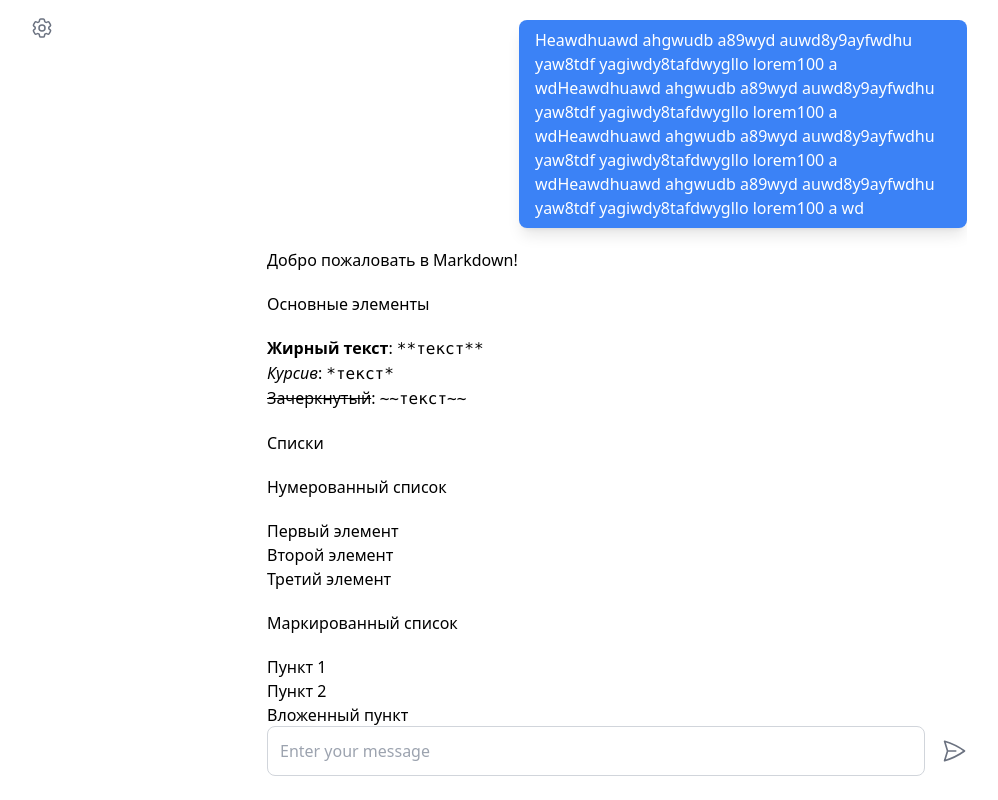
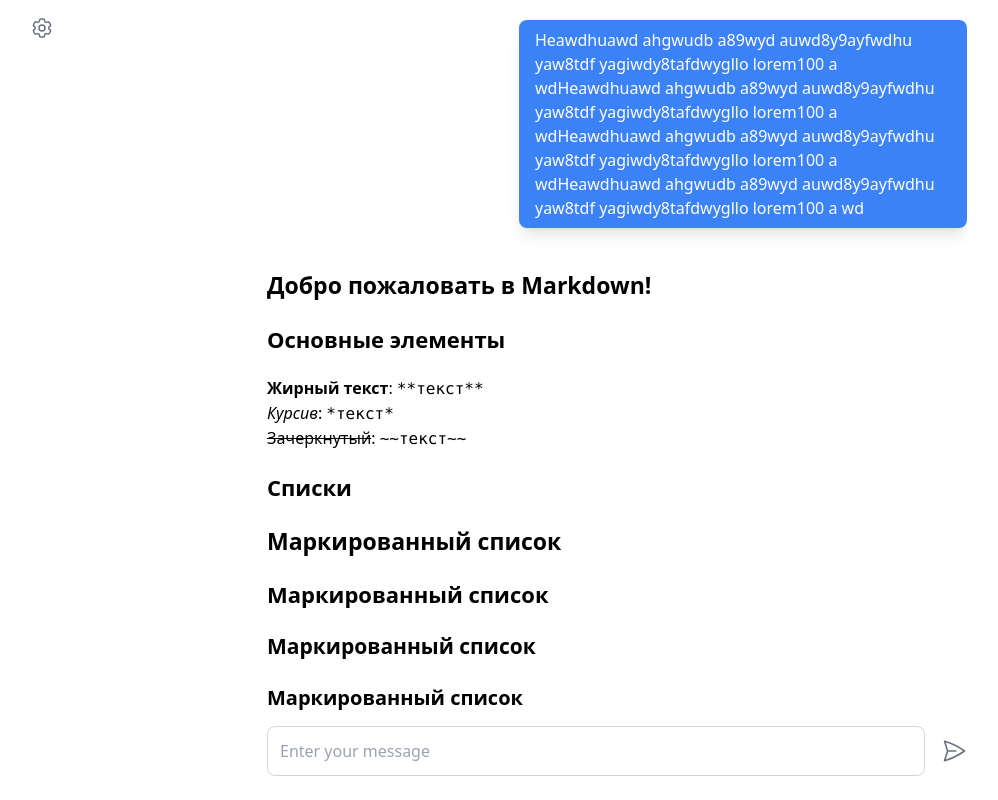
Before and after one commit to IgorUshakov05/chatProd, a React (Create React App) app in the folder frontend/: page /chat in a window 1280 px wide. Shown: the whole page, without its empty margins (23-1021 px from the left). Built offline with nearby package versions, Linux system fonts and the light colour scheme.

Commit message:
Стилизация

```diff
--- a/frontend/src/components/ChatComponent/BotMessageItem.tsx
+++ b/frontend/src/components/ChatComponent/BotMessageItem.tsx
@@ -4,10 +4,16 @@ import rehypeHighlight from "rehype-highlight"; // Импортируем пла
 import "highlight.js/styles/github.css"; // Импортируем тему подсветки (можно выбрать любую тему)
 import remarkGfm from "remark-gfm";
 import Message from "../../types/ChatMessages";
+import style from "../../style/Markdown.module.css";
 
 function BotMessage({ message }: Message) {
   return (
-    <Markdown rehypePlugins={[rehypeHighlight, remarkGfm]}>{message}</Markdown>
+    <Markdown
+      className={`${style.markdownText} flex gap-5 flex-col pt-5 pb-5`}
+      rehypePlugins={[rehypeHighlight, remarkGfm]}
+    >
+      {message}
+    </Markdown>
   );
 }
 
--- a/frontend/src/components/ChatComponent/ChatMessages.tsx
+++ b/frontend/src/components/ChatComponent/ChatMessages.tsx
@@ -13,6 +13,13 @@ function ChatMessages() {
   - ~~Зачеркнутый~~: \`~~текст~~\`
 
   ## Списки
+
+  # Маркированный список
+  ## Маркированный список
+  ### Маркированный список
+  #### Маркированный список
+  ##### Маркированный список
+  ###### Маркированный список
 
   ### Нумерованный список
   1. Первый элемент
--- a/frontend/src/pages/Chat.tsx
+++ b/frontend/src/pages/Chat.tsx
@@ -4,6 +4,7 @@ import style from "../style/Chat.module.css";
 import InputMessage from "../components/ChatComponent/InputMessage";
 import Setting from "../components/ChatComponent/Setting";
 import ChatMessages from "../components/ChatComponent/ChatMessages";
+
 function Chat() {
   return (
     <div className="h-lvh w-11/12 m-auto max-h-screen relative">
--- /dev/null
+++ b/frontend/src/style/Markdown.module.css
@@ -0,0 +1,56 @@
+.markdownText a {
+  color: rgb(41, 41, 255);
+}
+
+.markdownText h1 {
+  font-size: 23px;
+  font-weight: 700;
+}
+
+.markdownText h2 {
+  font-size: 22px;
+  font-weight: 700;
+}
+
+.markdownText h3 {
+  font-size: 21px;
+  font-weight: 700;
+}
+
+.markdownText h4 {
+  font-size: 20px;
+  font-weight: 700;
+}
+
+.markdownText h5 {
+  font-size: 19px;
+  font-weight: 700;
+}
+
+.markdownText h6 {
+  font-size: 18px;
+  font-weight: 700;
+}
+.markdownText thead {
+  background-color: #d9e0e5;
+}
+.markdownText th,
+td {
+  text-align: center;
+  border: 1px solid black;
+}
+.markdownText blockquote {
+    position: relative;
+    padding-left: 10px;
+    color: rgba(0, 0, 0, 0.692);
+}
+.markdownText blockquote:before {
+  position: absolute;
+  content: "";
+  border-radius: 10px;
+  width: 2px;
+  top: 0;
+  bottom: 0;
+  left: 0;
+  background: red;
+}
```
